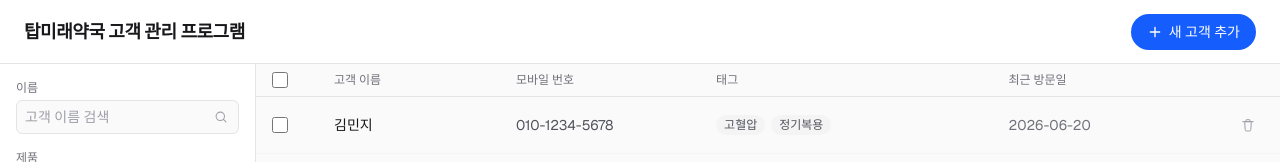
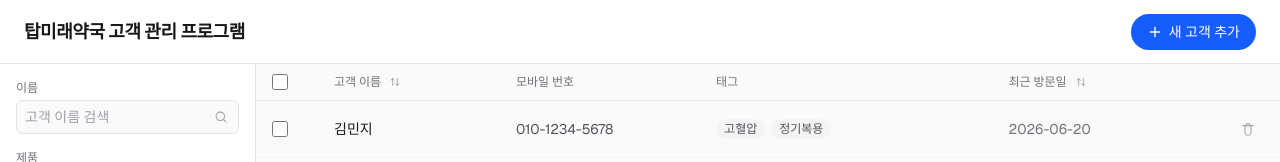
Before and after one commit to puggycon/customer-nexus, a Next.js app: page / in a window 1280 px wide. Shown: the top 162 px of the page. Built offline with nearby package versions, Linux system fonts and the light colour scheme.

Commit message:
메인 섹션 리스트 정렬 순서 구현

```diff
--- a/components/CustomerList.tsx
+++ b/components/CustomerList.tsx
@@ -4,16 +4,40 @@ import { useMemo, useState } from "react";
 import CustomerRow from "./CustomerRow";
 import { useCustomers } from "./CustomerContext";
 import { CUSTOMER_LIST_GRID_COLS } from "./customerListGrid";
+import { SortIcon } from "./icons";
+import type { Customer } from "./types";
+
+type SortKey = "name" | "lastVisit";
+type SortState = { key: SortKey; direction: "asc" | "desc" } | null;
 
 export default function CustomerList() {
   const { customers, removeCustomer } = useCustomers();
   const [selectedIds, setSelectedIds] = useState<Set<string>>(new Set());
+  const [sort, setSort] = useState<SortState>(null);
 
   const allSelected = customers.length > 0 && selectedIds.size === customers.length;
 
+  function toggleSort(key: SortKey) {
+    setSort((prev) => {
+      if (prev?.key !== key) return { key, direction: "asc" };
+      if (prev.direction === "asc") return { key, direction: "desc" };
+      return null;
+    });
+  }
+
+  const sortedCustomers = useMemo(() => {
+    if (!sort) return customers;
+    const sorted = [...customers].sort((a, b) =>
+      sort.key === "name"
+        ? a.name.localeCompare(b.name, "ko")
+        : a.lastVisit.localeCompare(b.lastVisit),
+    );
+    return sort.direction === "asc" ? sorted : sorted.reverse();
+  }, [customers, sort]);
+
   const tableRows = useMemo(
     () =>
-      customers.map((customer) => (
+      sortedCustomers.map((customer: Customer) => (
         <CustomerRow
           key={customer.id}
           customer={customer}
@@ -39,7 +63,7 @@ export default function CustomerList() {
           }}
         />
       )),
-    [customers, selectedIds, removeCustomer],
+    [sortedCustomers, selectedIds, removeCustomer],
   );
 
   return (
@@ -58,10 +82,38 @@ export default function CustomerList() {
           className="size-4 cursor-pointer rounded border-zinc-300 text-zinc-900 focus:ring-zinc-400"
           aria-label="전체 선택"
         />
-        <span>고객 이름</span>
+        <span className="flex items-center gap-1">
+          고객 이름
+          <button
+            type="button"
+            onClick={() => toggleSort("name")}
+            aria-label="고객 이름 가나다순 정렬"
+            className={`flex size-5 items-center justify-center rounded transition-colors hover:bg-zinc-200 ${
+              sort?.key === "name" ? "text-zinc-900" : "text-zinc-400"
+            }`}
+          >
+            <SortIcon
+              className={`size-3.5 ${sort?.key === "name" && sort.direction === "desc" ? "scale-y-[-1]" : ""}`}
+            />
+          </button>
+        </span>
         <span>모바일 번호</span>
         <span>태그</span>
-        <span>최근 방문일</span>
+        <span className="flex items-center gap-1">
+          최근 방문일
+          <button
+            type="button"
+            onClick={() => toggleSort("lastVisit")}
+            aria-label="최근 방문일 순 정렬"
+            className={`flex size-5 items-center justify-center rounded transition-colors hover:bg-zinc-200 ${
+              sort?.key === "lastVisit" ? "text-zinc-900" : "text-zinc-400"
+            }`}
+          >
+            <SortIcon
+              className={`size-3.5 ${sort?.key === "lastVisit" && sort.direction === "desc" ? "scale-y-[-1]" : ""}`}
+            />
+          </button>
+        </span>
         <span />
       </div>
       {customers.length > 0 ? (
--- a/components/icons.tsx
+++ b/components/icons.tsx
@@ -87,6 +87,24 @@ export function PlusIcon({ className }: { className?: string }) {
   );
 }
 
+export function SortIcon({ className }: { className?: string }) {
+  return (
+    <svg
+      className={className}
+      viewBox="0 0 24 24"
+      fill="none"
+      stroke="currentColor"
+      strokeWidth="1.5"
+    >
+      <path
+        d="M8 6v12M8 6 5 9M8 6l3 3M16 18V6m0 12 3-3m-3 3-3-3"
+        strokeLinecap="round"
+        strokeLinejoin="round"
+      />
+    </svg>
+  );
+}
+
 export function PencilIcon({ className }: { className?: string }) {
   return (
     <svg
```
Also changed, not shown: 1 other file (tests, documents, lock files or other folders).
